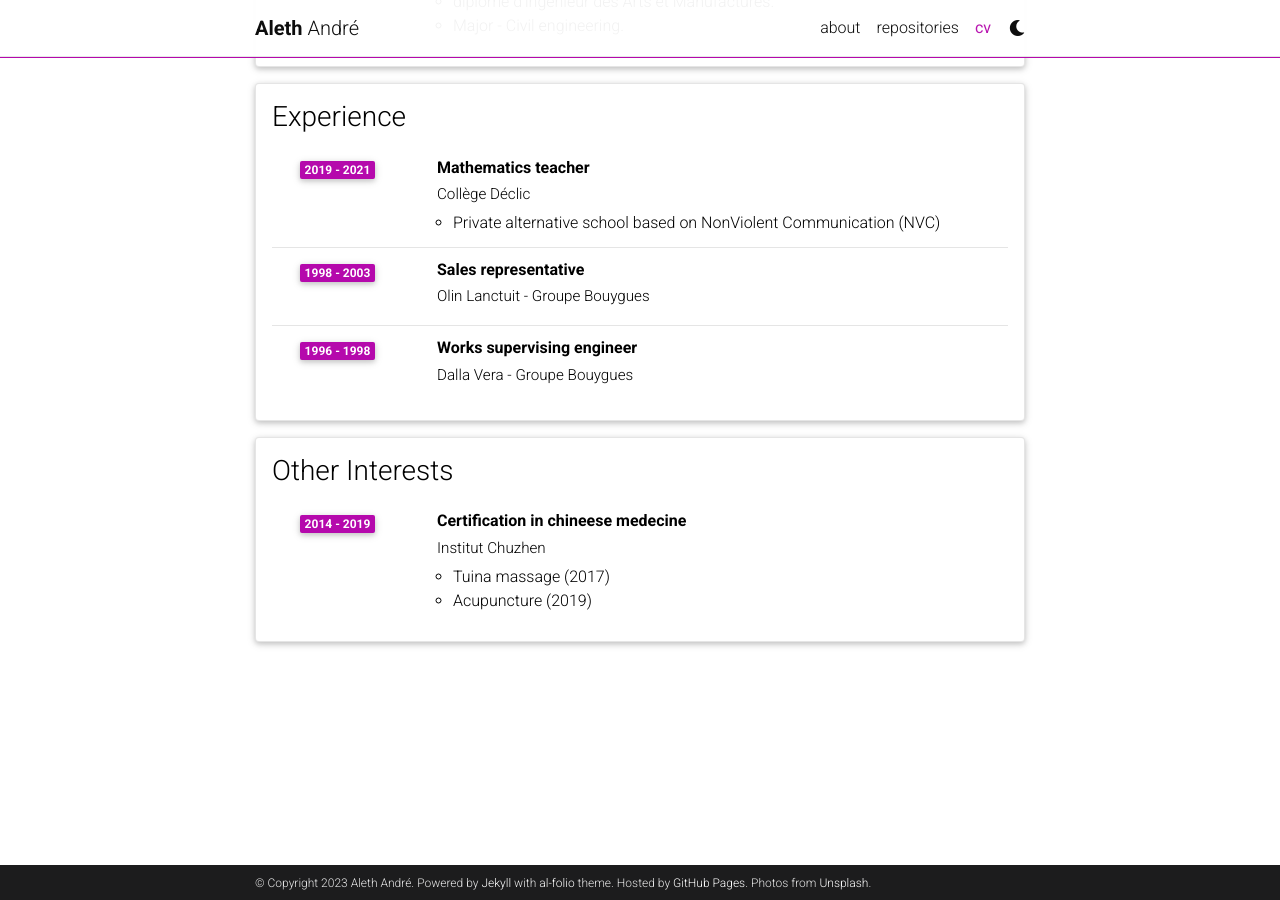
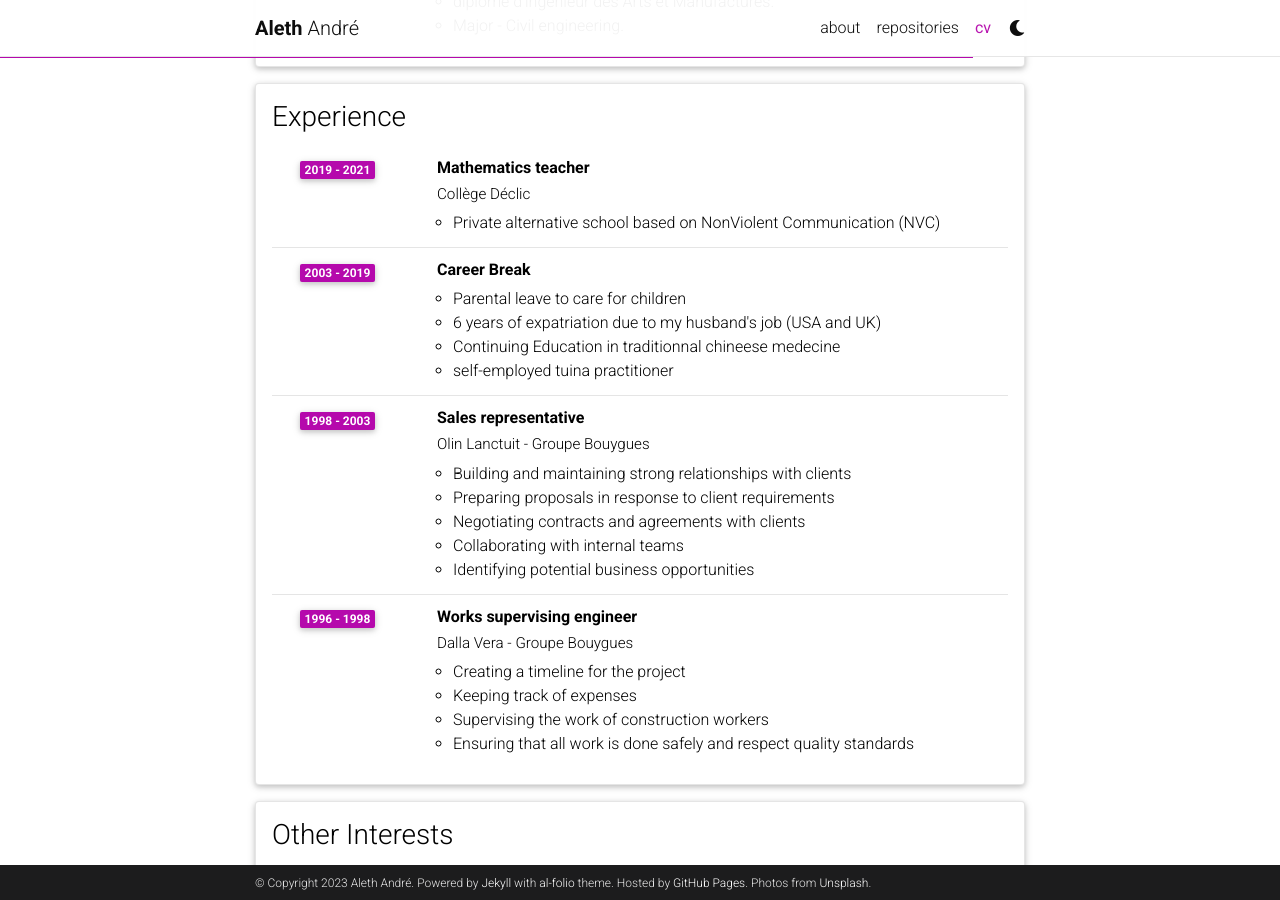
Before and after one commit to mariealeth/github_page, a Jekyll site: the page built from _pages/cv.md, in a window 1280 px wide and 900 px high, scrolled down 681 px. Built offline with Jekyll 4.4.1, drawn with Linux system fonts in a browser that asks for light colours; full-size pictures stand in for the smaller copies a plugin makes; comment, search, counter and statistics services are not loaded; a style sheet for code colours, icons or effects is not loaded.

Commit message:
Update 2

```diff
--- a/_data/cv.yml
+++ b/_data/cv.yml
@@ -35,15 +35,32 @@
       description:
         - Private alternative school based on NonViolent Communication (NVC)
 
+    - title: Career Break
+      year: 2003 - 2019
+      description:
+        - Parental leave to care for children
+        - 6 years of expatriation due to my husband's job (USA and UK)
+        - Continuing Education in traditionnal chineese medecine
+        - self-employed tuina practitioner
+
     - title: Sales representative
       institution: Olin Lanctuit - Groupe Bouygues
       year: 1998 - 2003
       description:
+        - Building and maintaining strong relationships with clients
+        - Preparing proposals in response to client requirements
+        - Negotiating contracts and agreements with clients
+        - Collaborating with internal teams
+        - Identifying potential business opportunities
 
     - title: Works supervising engineer
       institution: Dalla Vera - Groupe Bouygues
       year: 1996 - 1998
-
+      description:
+        - Creating a timeline for the project
+        - Keeping track of expenses
+        - Supervising the work of construction workers
+        - Ensuring that all work is done safely and respect quality standards
 
 
 
```
Also changed, not shown: _pages/about.md (+1 -1 lines).
